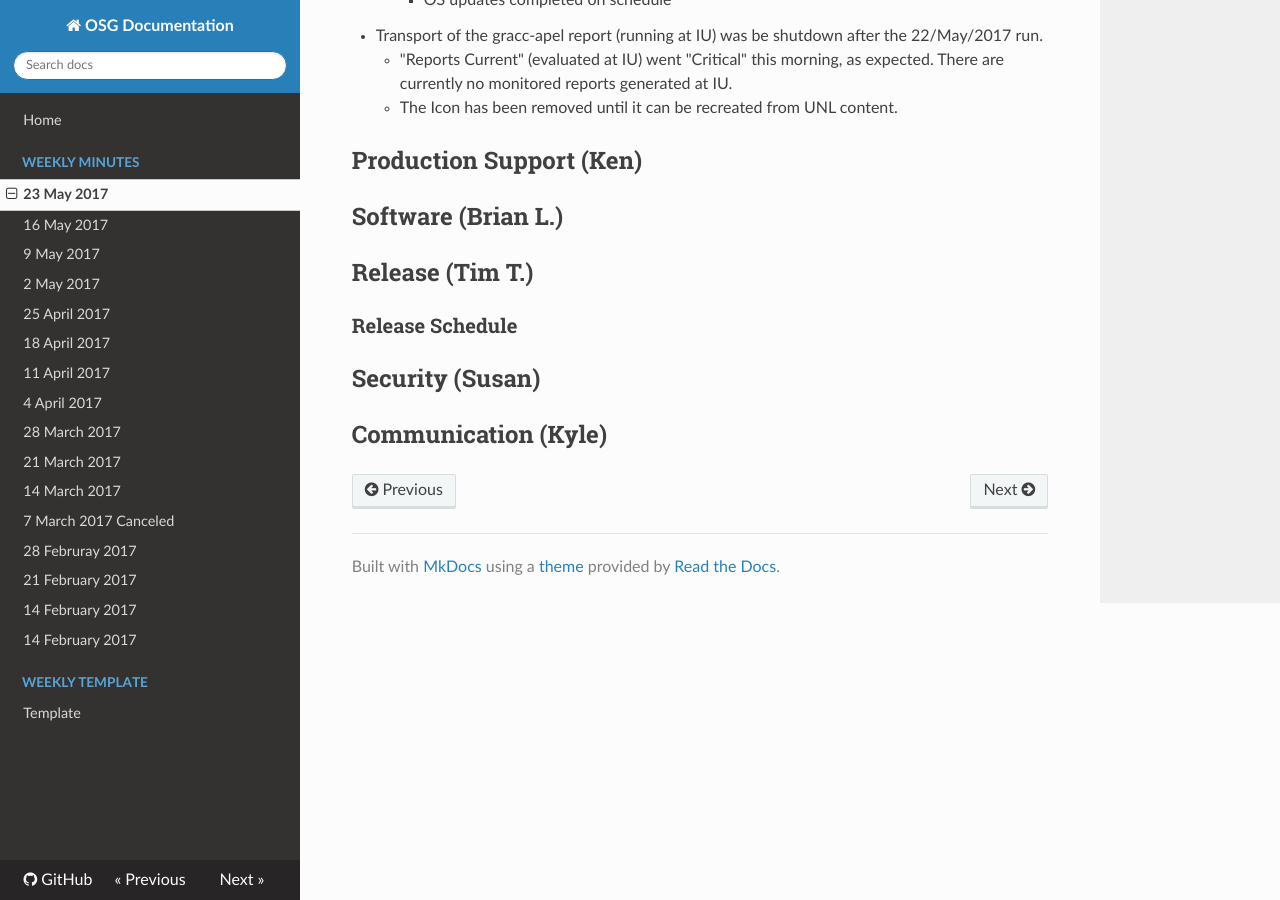
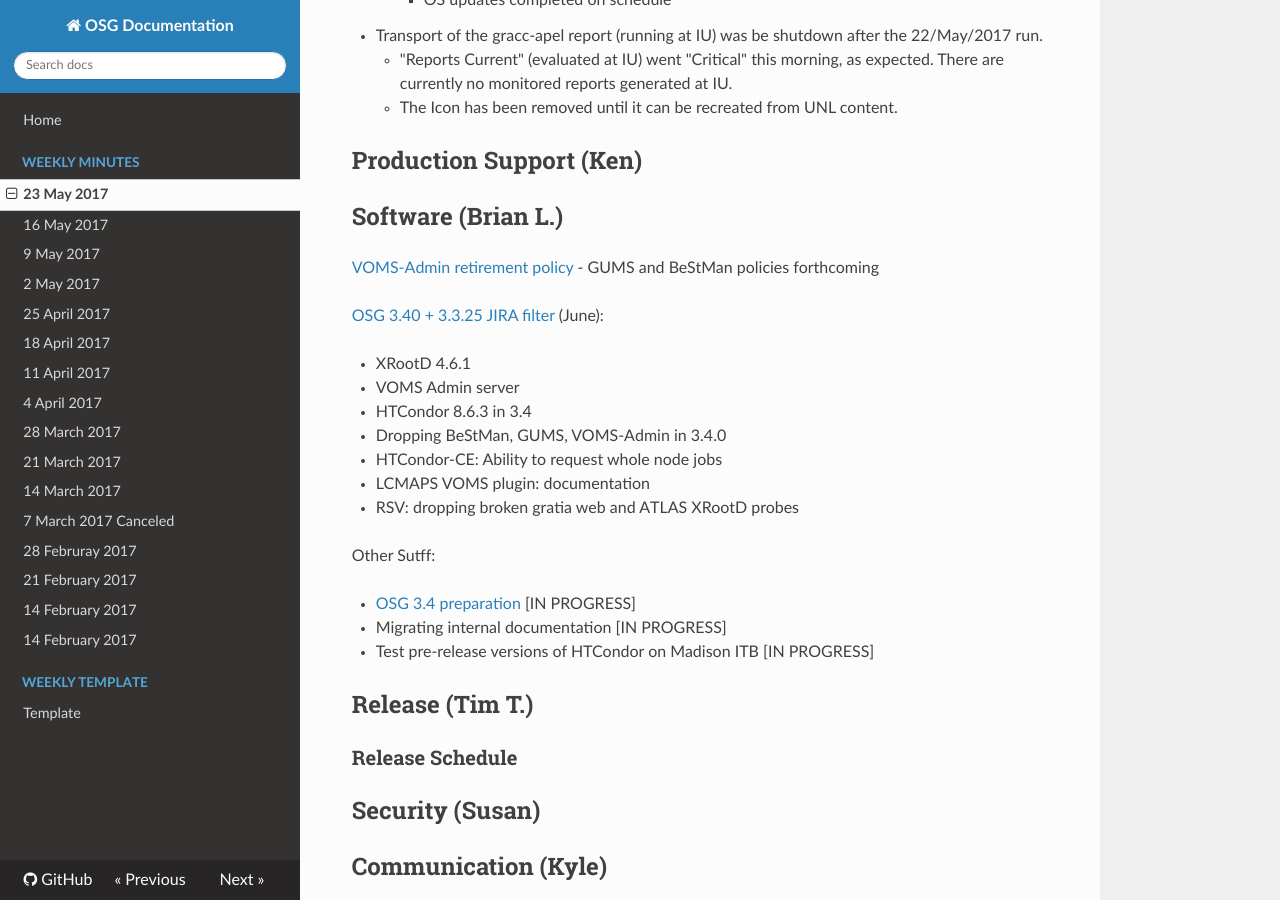
Before and after one commit to zsshah/production, an MkDocs documentation site: the page built from docs/WeeklyMinutes/23May2017.md, in a window 1280 px wide and 900 px high, scrolled down 1691 px. Built offline with MkDocs 1.6.1, drawn with Linux system fonts in a browser that asks for light colours; nearby versions of some CDN libraries; old or Windows-style settings are respelled for this version of MkDocs.

Commit message:
Software update

```diff
--- a/docs/WeeklyMinutes/23May2017.md
+++ b/docs/WeeklyMinutes/23May2017.md
@@ -46,6 +46,23 @@
 
 ## Software (Brian L.)
 
+[VOMS-Admin retirement policy](https://opensciencegrid.github.io/technology/policy/voms-admin-retire/) - GUMS and BeStMan policies forthcoming
+
+[OSG 3.40 + 3.3.25 JIRA filter](https://jira.opensciencegrid.org/issues/?filter=15254) (June):
+
+-   XRootD 4.6.1
+-   VOMS Admin server
+-   HTCondor 8.6.3 in 3.4
+-   Dropping BeStMan, GUMS, VOMS-Admin in 3.4.0
+-   HTCondor-CE: Ability to request whole node jobs
+-   LCMAPS VOMS plugin: documentation
+-   RSV: dropping broken gratia web and ATLAS XRootD probes
+
+Other Sutff:
+
+-   [OSG 3.4 preparation](https://jira.opensciencegrid.org/browse/SOFTWARE-2329) [IN PROGRESS]
+-   Migrating internal documentation [IN PROGRESS]
+-   Test pre-release versions of HTCondor on Madison ITB [IN PROGRESS]
 
 ## Release (Tim T.)
 ### Release Schedule
```
